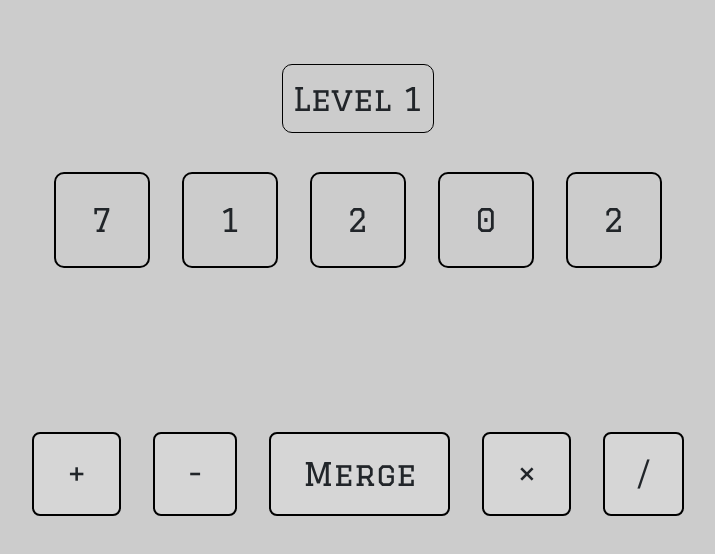
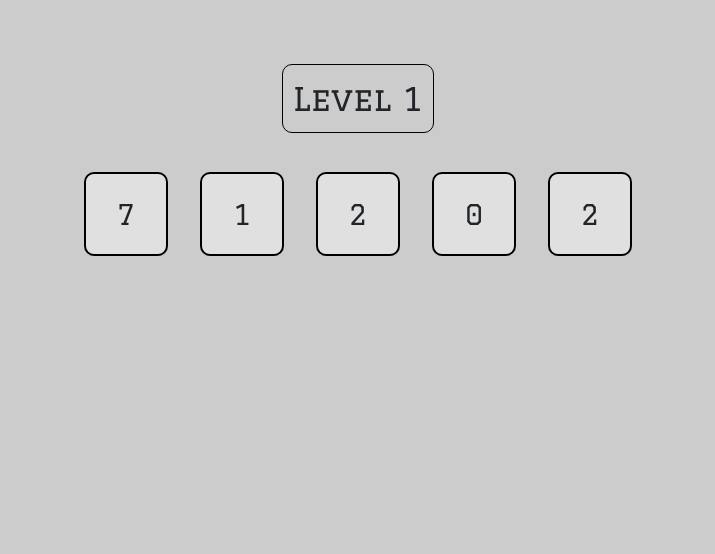
Before and after one commit to rial-git/reach69, a React (Vite) app: page /level1 in a window 1280 px wide. Shown: the top 554 px of the page, without its empty margins (282-997 px from the left). Built offline with nearby package versions, Linux system fonts and the light colour scheme.

Commit message:
click n merge fucntionaltiy

```diff
--- a/src/level1.css
+++ b/src/level1.css
@@ -18,7 +18,8 @@
   margin-bottom: 1.2em;
 }
 
-  .number {
+
+.numbers {
   display: flex;
   justify-content: center;
   align-items: center;
@@ -26,36 +27,43 @@
   width: 100%;
 }
 
-  .number div{
-    background: #ccc;
+
+.number {
   width: 3em;
   height: 3em;
-    font-size: 2em;
-    border: 2px solid #000;
+  background-color: #e0e0e0;
+  display: flex;
+  align-items: center;
+  justify-content: center;
+  font-size: 1.75rem;
+  border: 2px solid black;
   border-radius: 10px;
-    display: flex;
-    justify-content: center;
-    align-items: center;
-    flex-direction: column;
   cursor: pointer;
+  transition: all 0.2s ease-in-out;
+  user-select: none;
 }
 
-  .operations {
-    height: 100vh;
-    display: flex;
-    justify-content: center;  /* Center horizontally */
-    align-items: flex-start;      /* Center vertically */
-    text-align: center;
-    gap: 2rem;                /* Space between buttons */
-    padding: 2rem;
-    flex-wrap: wrap;          /* Allow wrap if screen is small */
+.number:hover {
+  background-color: #d0d0d0;
 }
 
-  .operations div {
-    font-size: 2rem;          /* Make them bigger */
-    padding: 1rem 2rem;
-    background-color: #d6d6d6;
-    border: 2px solid #000;
-    border-radius: 8px;
-    cursor: pointer;
+.number.selected {
+  border-color: #000000;
+  box-shadow: 0 0 10px #000000;
 }
+
+.number.merged {
+  background-color: #000000;
+  font-weight: bold;
+  color: white;
+  position: relative;
+}
+
+.number.merged::after {
+  content: '↺';
+  position: absolute;
+  bottom: 4px;
+  right: 6px;
+  font-size: 1rem;
+  opacity: 0.6;
+}
--- a/src/level1.jsx
+++ b/src/level1.jsx
@@ -1,33 +1,65 @@
-// oh demn inganyum comment idam
-// for now level 1 irikatte ig,
-
+// Suggested React-based implementation for intuitive number selection and merging
+import React, { useState } from 'react';
 import './level1.css';
 
 const Level1 = () => {
-    return (
-        <>
-        <div className="puzzle">
-            <div className="level1">Level 1</div>
+  const [blocks, setBlocks] = useState([
+    { value: '7', merged: false },
+    { value: '1', merged: false },
+    { value: '2', merged: false },
+    { value: '0', merged: false },
+    { value: '2', merged: false },
+  ]);
+  const [selectedIndex, setSelectedIndex] = useState(null);
 
-            <div className="number">
-                <div className="7"> 7 </div>
-                <div className="1"> 1 </div>
-                <div className="2"> 2 </div>
-                <div className="0"> 0 </div>
-                <div className="2"> 2 </div>
-            </div>
-        </div>
+  const handleClick = (index) => {
+    if (selectedIndex === null) {
+      setSelectedIndex(index);
+    } else if (
+      Math.abs(selectedIndex - index) === 1 &&
+      !blocks[selectedIndex].merged &&
+      !blocks[index].merged
+    ) {
+      const newBlocks = [...blocks];
+      const mergedValue = newBlocks[selectedIndex].value + newBlocks[index].value;
+      const minIndex = Math.min(selectedIndex, index);
+      newBlocks.splice(minIndex, 2, { value: mergedValue, merged: true });
+      setBlocks(newBlocks);
+      setSelectedIndex(null);
+    } else {
+      setSelectedIndex(index);
+    }
+  };
 
-        <div className="operations">
-            <div className="plus"> + </div>
-            <div className="minus"> - </div>
-            <div className="merge"> Merge </div>
-            <div className="multiply"> × </div>
-            <div className="divide"> / </div>
-        </div>
-        </>
-    )
+  const handleRightClick = (index, e) => {
+    e.preventDefault();
+    const block = blocks[index];
+    if (block.merged) {
+      const newBlocks = [...blocks];
+      const splitValues = block.value.split('');
+      newBlocks.splice(index, 1, ...splitValues.map(v => ({ value: v, merged: false })));
+      setBlocks(newBlocks);
+    }
+  };
 
-}
+  return (
+    <div className="puzzle">
+      <div className="level1">Level 1</div>
+      <div className="numbers">
+        {blocks.map((block, index) => (
+          <div
+            key={index}
+            className={`number ${index === selectedIndex ? 'selected' : ''} ${block.merged ? 'merged' : ''}`}
+            onClick={() => handleClick(index)}
+            onContextMenu={(e) => handleRightClick(index, e)}
+            title={block.merged ? 'Right-click to split' : ''}
+          >
+            {block.value}
+          </div>
+        ))}
+      </div>
+    </div>
+  );
+};
 
 export default Level1;
```
Lines whose indentation alone changed are shown as unchanged.
